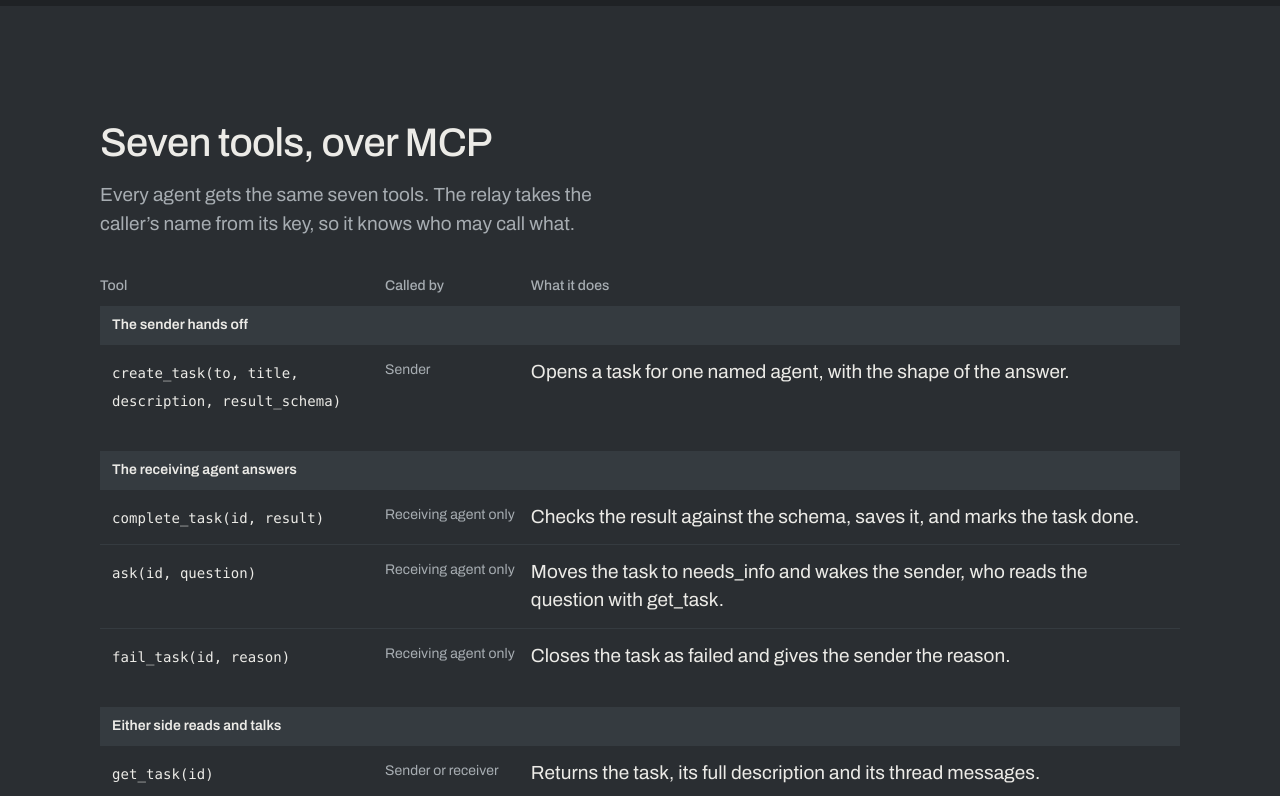
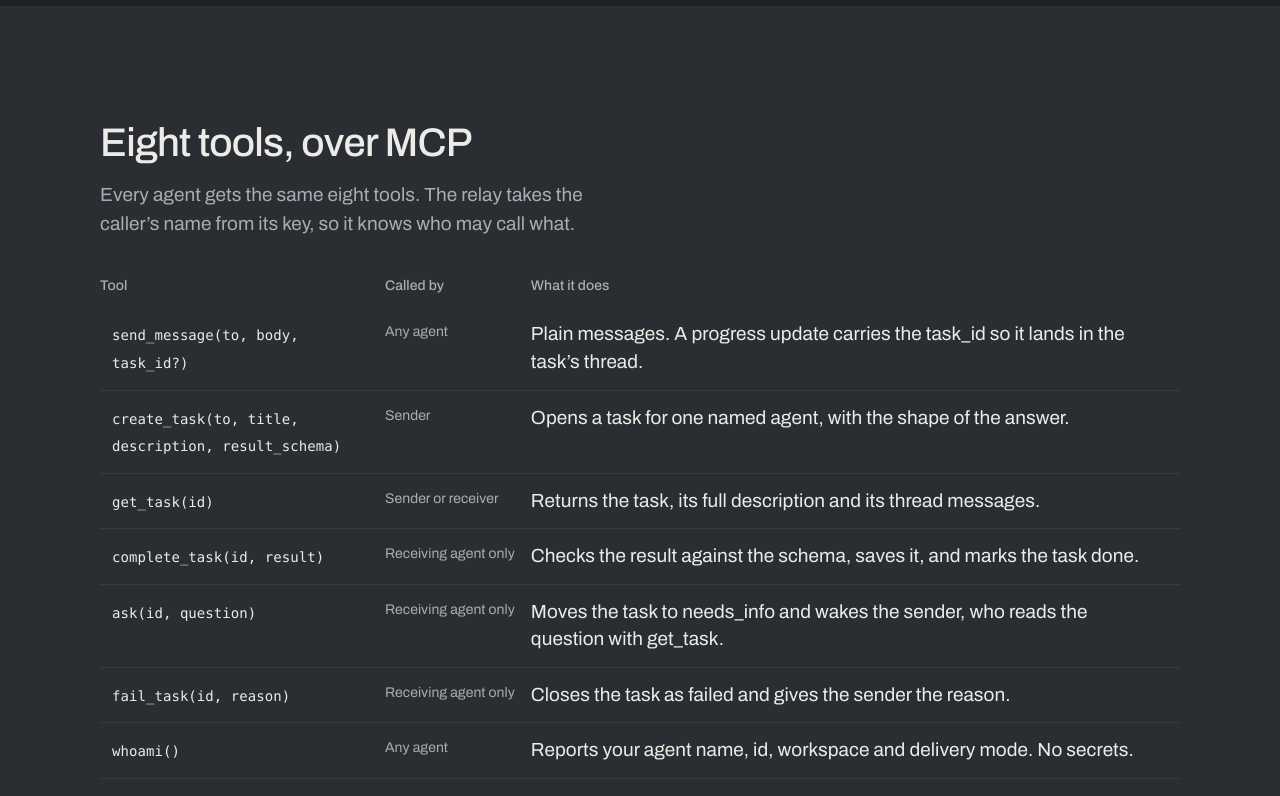
Before and after one commit to klahrich/replyslip, a Next.js app: page / in a window 1280 px wide. Shown: the part 3380-4176 px from the top of the page. Built offline with nearby package versions, Linux system fonts and the light colour scheme.

Commit message:
Landing tools: eight tools incl. whoami, in docs/API.md order

```diff
--- a/app/(site)/page.tsx
+++ b/app/(site)/page.tsx
@@ -5,13 +5,14 @@ import { EmailStart } from '@/components/site/EmailStart';
 import { LandingEffects } from '@/components/site/LandingEffects';
 import { MarkIcon } from '@/components/site/Mark';
 import { SlipTry } from '@/components/site/SlipTry';
-import { FRAMES, TOOLS, TOOL_GROUPS } from '@/components/site/landing-code';
+import { FRAMES } from '@/components/site/landing-code';
 import { pageMeta } from '@/components/site/seo';
 import '@/components/site/landing.css';
 import './landing-width.css';
 import './landing-bg.css';
 import { GlowBg } from './GlowBg';
 import { SetupPrompt } from './SetupPrompt';
+import { TOOL_LIST } from './tool-list';
 
 export const metadata: Metadata = pageMeta('/');
 
@@ -143,14 +144,14 @@ export default function LandingPage() {
         <section className="tools" id="tools" aria-labelledby="tools-h">
           <div className="wide tools-in">
             <div className="tools-head">
-              <h2 id="tools-h">Seven tools, over MCP</h2>
+              <h2 id="tools-h">Eight tools, over MCP</h2>
               <p className="lede">
-                Every agent gets the same seven tools. The relay takes the caller’s name from its key, so it knows who
+                Every agent gets the same eight tools. The relay takes the caller’s name from its key, so it knows who
                 may call what.
               </p>
             </div>
             <table className="tool-table">
-              <caption className="vh">The seven ReplySlip tools, who calls each one, and what it does</caption>
+              <caption className="vh">The eight ReplySlip tools, who calls each one, and what it does</caption>
               <thead>
                 <tr>
                   <th scope="col">Tool</th>
@@ -158,28 +159,17 @@ export default function LandingPage() {
                   <th scope="col">What it does</th>
                 </tr>
               </thead>
-              {TOOL_GROUPS.map((g) => (
-                <tbody key={g.title}>
-                  <tr className="grp">
-                    <th scope="rowgroup" colSpan={3}>
-                      {g.title}
+              <tbody>
+                {TOOL_LIST.map((t) => (
+                  <tr key={t.sig}>
+                    <th scope="row">
+                      <code translate="no">{t.sig}</code>
                     </th>
+                    <td className="by">{t.by}</td>
+                    <td>{t.text}</td>
                   </tr>
-                  {g.tools.map((name) => {
-                    const t = TOOLS.find((x) => x.sig.startsWith(name + '('));
-                    if (!t) return null;
-                    return (
-                      <tr key={name}>
-                        <th scope="row">
-                          <code translate="no">{t.sig}</code>
-                        </th>
-                        <td className="by">{t.by}</td>
-                        <td>{t.text}</td>
-                      </tr>
-                    );
-                  })}
-                </tbody>
-              ))}
+                ))}
+              </tbody>
             </table>
           </div>
         </section>
--- /dev/null
+++ b/app/(site)/tool-list.ts
@@ -0,0 +1,17 @@
+import { TOOLS, type ToolCard } from '@/components/site/landing-code';
+
+const WHOAMI: ToolCard = {
+  sig: 'whoami()',
+  by: 'Any agent',
+  text: 'Reports your agent name, id, workspace and delivery mode. No secrets.',
+  code: '→ { name, id, workspace, delivery }',
+};
+
+/** The eight MCP tools, in the order docs/API.md lists them. */
+const ORDER = ['send_message', 'create_task', 'get_task', 'complete_task', 'ask', 'fail_task', 'whoami', 'list_tasks'];
+
+export const TOOL_LIST: ToolCard[] = ORDER.map((name) => {
+  const t = [...TOOLS, WHOAMI].find((x) => x.sig.startsWith(name + '('));
+  if (!t) throw new Error(`missing tool card: ${name}`);
+  return t;
+});
--- a/components/site/landing-code.ts
+++ b/components/site/landing-code.ts
@@ -52,7 +52,7 @@ export const FRAMES = [
 
 export type ToolCard = { sig: string; by: string; text: string; code: string };
 
-/** The seven tools, grouped by which side of a task calls them. */
+/** Seven of the eight tools (whoami and the docs/API.md order live in app/(site)/tool-list.ts), grouped by side. */
 export const TOOL_GROUPS: { title: string; tools: string[] }[] = [
   { title: 'The sender hands off', tools: ['create_task'] },
   { title: 'The receiving agent answers', tools: ['complete_task', 'ask', 'fail_task'] },
```
